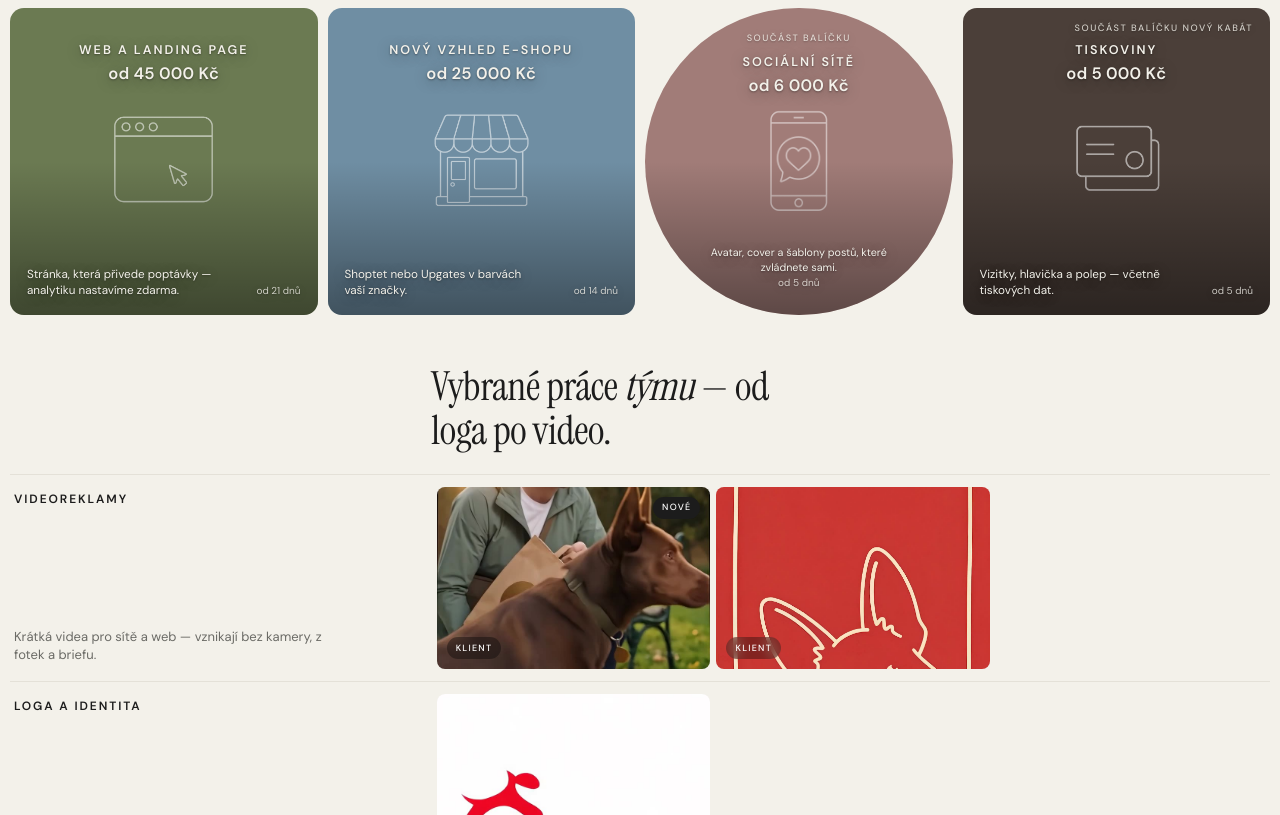
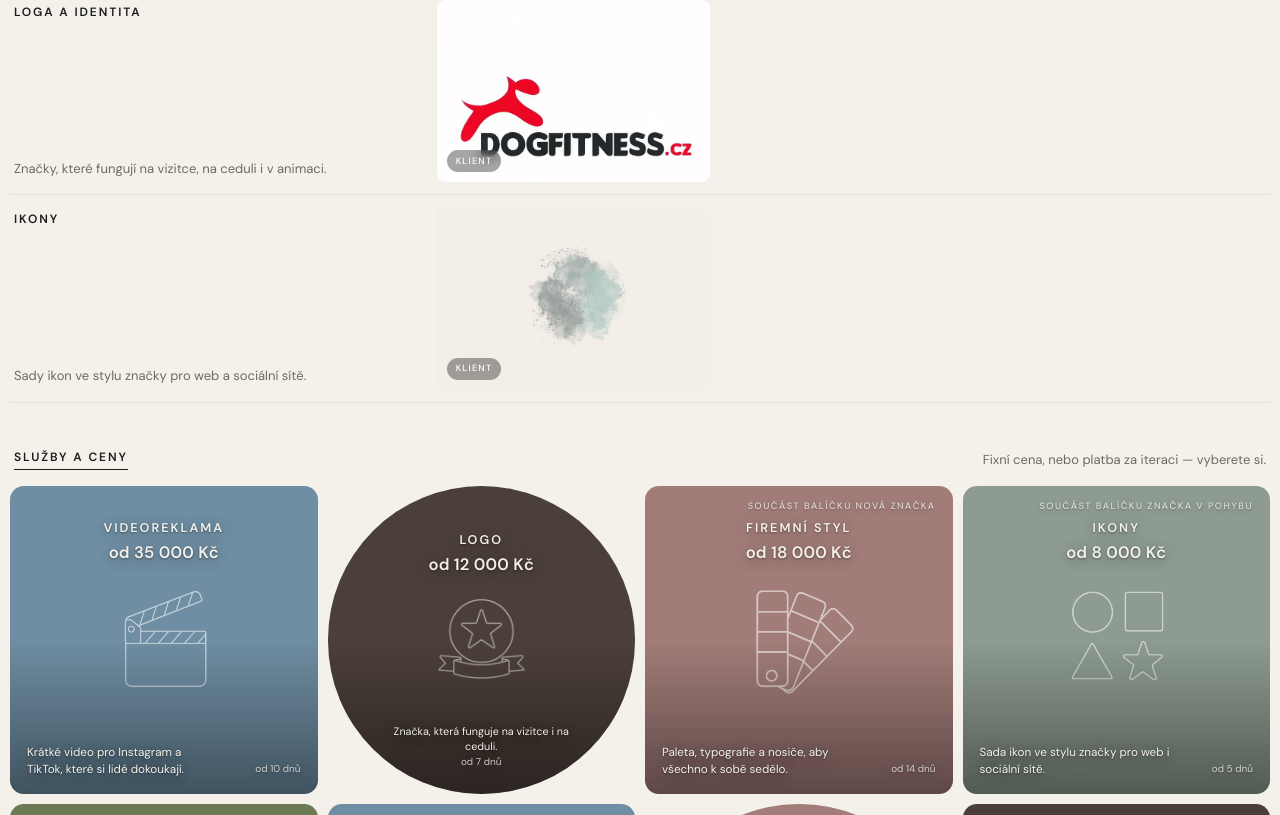
Before and after one commit to levafedorov/framehouse, a Next.js app: page / in a window 1280 px wide. Shown: the part 1065-1880 px from the top of the page. Built offline with nearby package versions, Linux system fonts and the light colour scheme.

Commit message:
Put selected work before services
Proof before the price list, as issue #21 planned.

Co-Authored-By: Claude Fable 5.1 <noreply@anthropic.com>

```diff
--- a/src/app/page.tsx
+++ b/src/app/page.tsx
@@ -6,8 +6,8 @@ import Services from "@/components/Services";
 import Work from "@/components/Work";
 
 /**
- * hero → services with prices (the coloured tile band) → proof (work) →
- * bundles → contact. "How we work" lives on its own page: /jak-pracujeme.
+ * hero → proof (work) → services with prices → bundles → contact,
+ * as planned in issue #21. "How we work" lives on its own page: /jak-pracujeme.
  */
 export default function Home() {
   return (
@@ -15,8 +15,8 @@ export default function Home() {
       <Header />
       <main>
         <Hero />
+        <Work />
         <Services />
-        <Work />
         <Bundles />
       </main>
       <Footer />
--- a/src/components/Work.module.css
+++ b/src/components/Work.module.css
@@ -1,6 +1,6 @@
 .section {
-  padding-top: 40px;
-  padding-bottom: 26px;
+  padding-top: 34px;
+  padding-bottom: 30px;
   scroll-margin-top: 80px;
 }
 
```
